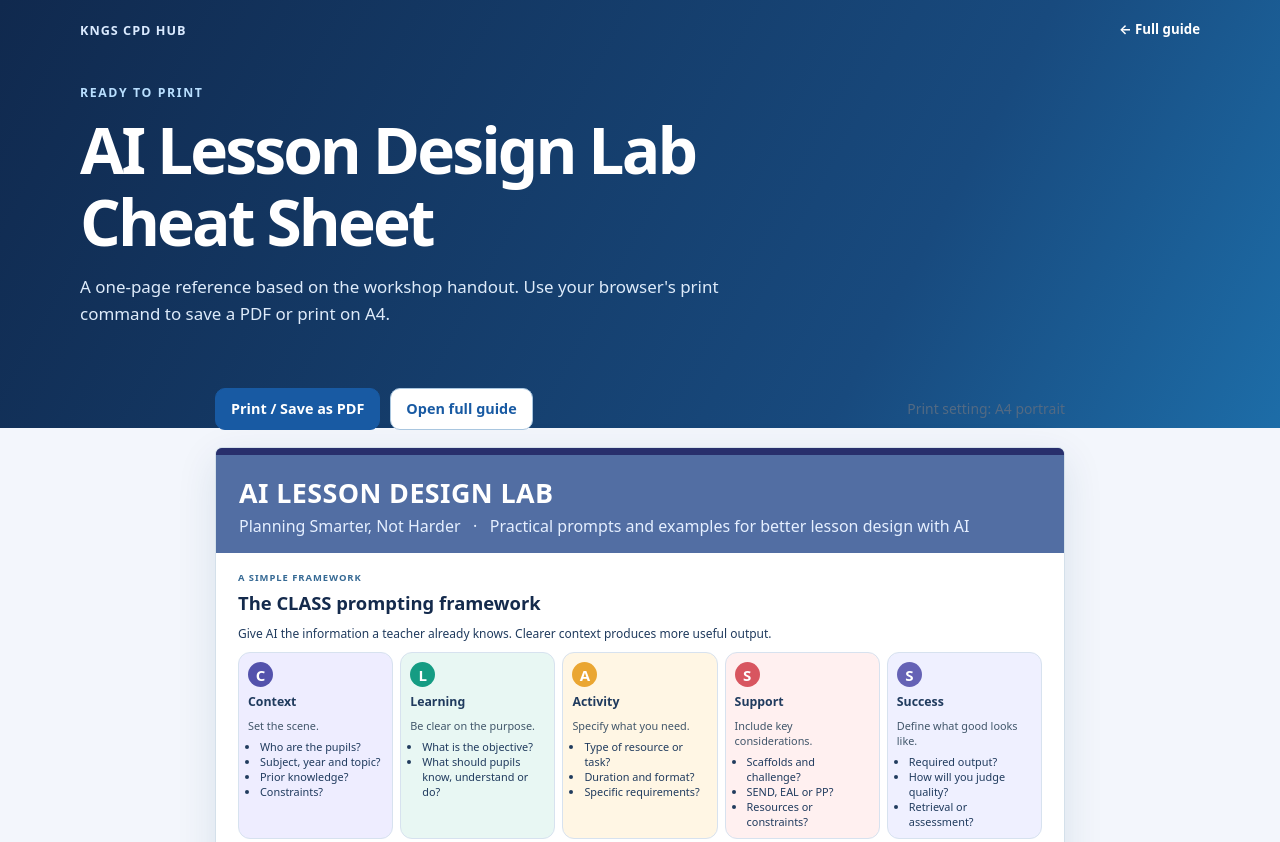
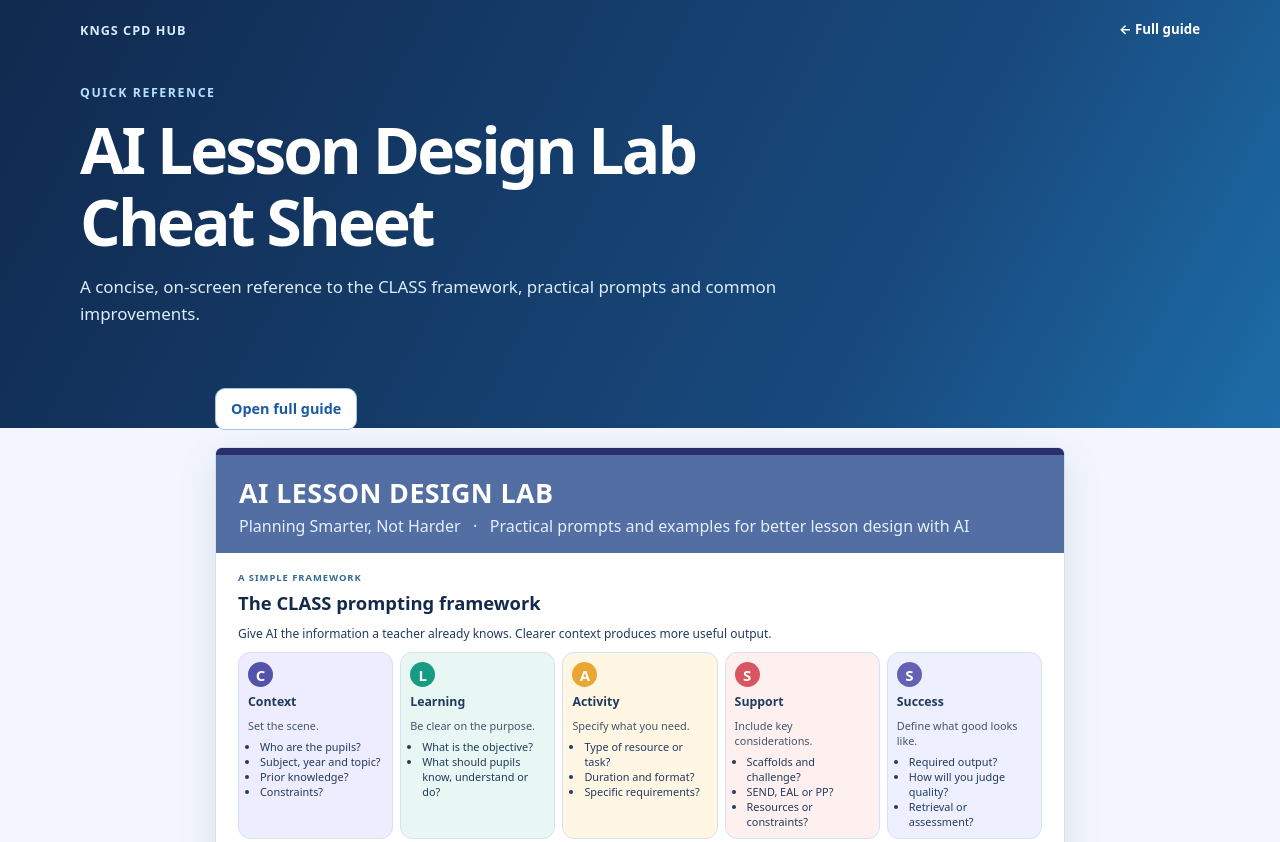
Before and after one commit to kingsnortongirls/cpd, a plain HTML site: page guides/ai-lesson-design-lab-handout.html in a window 1280 px wide. Shown: the top 842 px of the page. Drawn offline with Linux system fonts and the light colour scheme.

Commit message:
Remove external branding and downloads from public CPD content

```diff
--- a/guides/ai-lesson-design-lab-handout.html
+++ b/guides/ai-lesson-design-lab-handout.html
@@ -1,6 +1,6 @@
 <!doctype html>
 <html lang="en-GB">
-<head><meta charset="utf-8"><meta name="viewport" content="width=device-width,initial-scale=1"><meta name="theme-color" content="#102d59"><title>AI Lesson Design Lab | Printable Cheat Sheet</title><link rel="stylesheet" href="../styles.css">
+<head><meta charset="utf-8"><meta name="viewport" content="width=device-width,initial-scale=1"><meta name="theme-color" content="#102d59"><title>AI Lesson Design Lab | Quick Reference</title><link rel="stylesheet" href="../styles.css">
 <style>
 .poster{background:#fff;border:1px solid #d4e0ea;box-shadow:0 12px 40px #163d641c;width:min(850px,100%);margin:0 auto;border-radius:7px;overflow:hidden;color:#203b5e}
 .poster-top{background:#526ea3;color:white;padding:16px 23px 13px;border-top:7px solid #282f6c}
@@ -50,10 +50,10 @@ main.poster-main{margin:0!important;padding:0!important;width:100%!important}
 </style>
 </head>
 <body>
-<header class="top no-print"><div class="wrap"><div class="topbar"><span class="brand">KNGS CPD Hub</span><a href="ai-lesson-design-lab.html" class="toplink">← Full guide</a></div><div class="hero"><div class="eyebrow">Ready to print</div><h1>AI Lesson Design Lab<br>Cheat Sheet</h1><p>A one-page reference based on the workshop handout. Use your browser's print command to save a PDF or print on A4.</p></div></div></header>
+<header class="top no-print"><div class="wrap"><div class="topbar"><span class="brand">KNGS CPD Hub</span><a href="ai-lesson-design-lab.html" class="toplink">← Full guide</a></div><div class="hero"><div class="eyebrow">Quick reference</div><h1>AI Lesson Design Lab<br>Cheat Sheet</h1><p>A concise, on-screen reference to the CLASS framework, practical prompts and common improvements.</p></div></div></header>
 <main class="poster-main">
- <div class="page-actions no-print"><div class="actions"><button class="btn" onclick="window.print()">Print / Save as PDF</button><a class="btn secondary" href="ai-lesson-design-lab.html">Open full guide</a></div><span class="muted small">Print setting: A4 portrait</span></div>
- <article class="poster" aria-label="Printable AI Lesson Design Lab cheat sheet">
+ <div class="page-actions no-print"><div class="actions"><a class="btn secondary" href="ai-lesson-design-lab.html">Open full guide</a></div></div>
+ <article class="poster" aria-label="AI Lesson Design Lab quick reference">
   <header class="poster-top"><h1>AI LESSON DESIGN LAB</h1><p>Planning Smarter, Not Harder &nbsp; · &nbsp; Practical prompts and examples for better lesson design with AI</p></header>
   <div class="poster-body">
    <div class="kicker">A SIMPLE FRAMEWORK</div><h2>The CLASS prompting framework</h2>
@@ -95,7 +95,7 @@ main.poster-main{margin:0!important;padding:0!important;width:100%!important}
     </div>
    </section>
   </div>
-  <footer class="poster-footer"><div><strong>KEY TAKEAWAYS</strong><br>Use CLASS · Start with a draft and refine · Professional judgement remains essential</div><div>AI Lesson Design Lab<br>KNGS / WMAT workshop</div></footer>
+  <footer class="poster-footer"><div><strong>KEY TAKEAWAYS</strong><br>Use CLASS · Start with a draft and refine · Professional judgement remains essential</div><div>AI Lesson Design Lab<br>KNGS CPD resource</div></footer>
  </article>
 </main>
 <footer class="footer no-print"><div class="wrap">KNGS CPD Hub · One-page quick reference, adapted for online use from the supplied handout.</div></footer>
```
